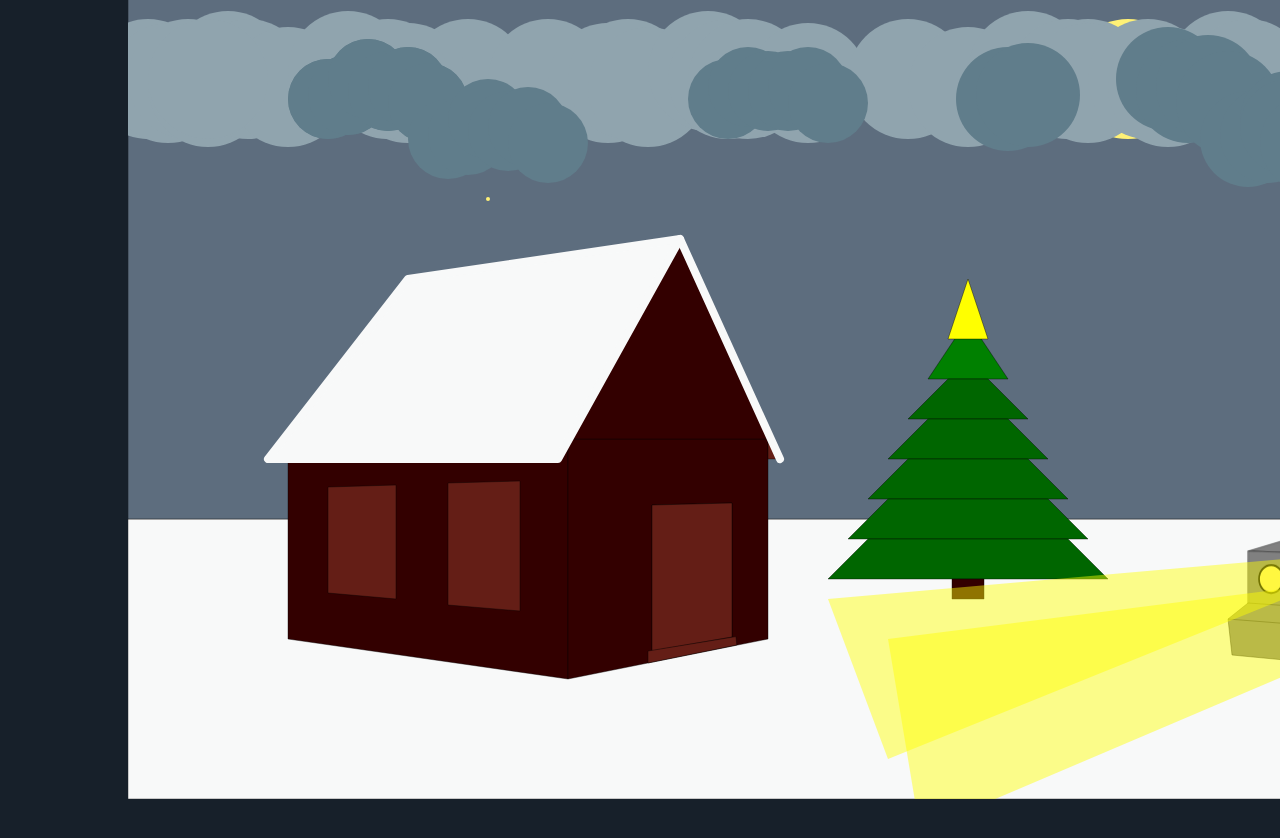
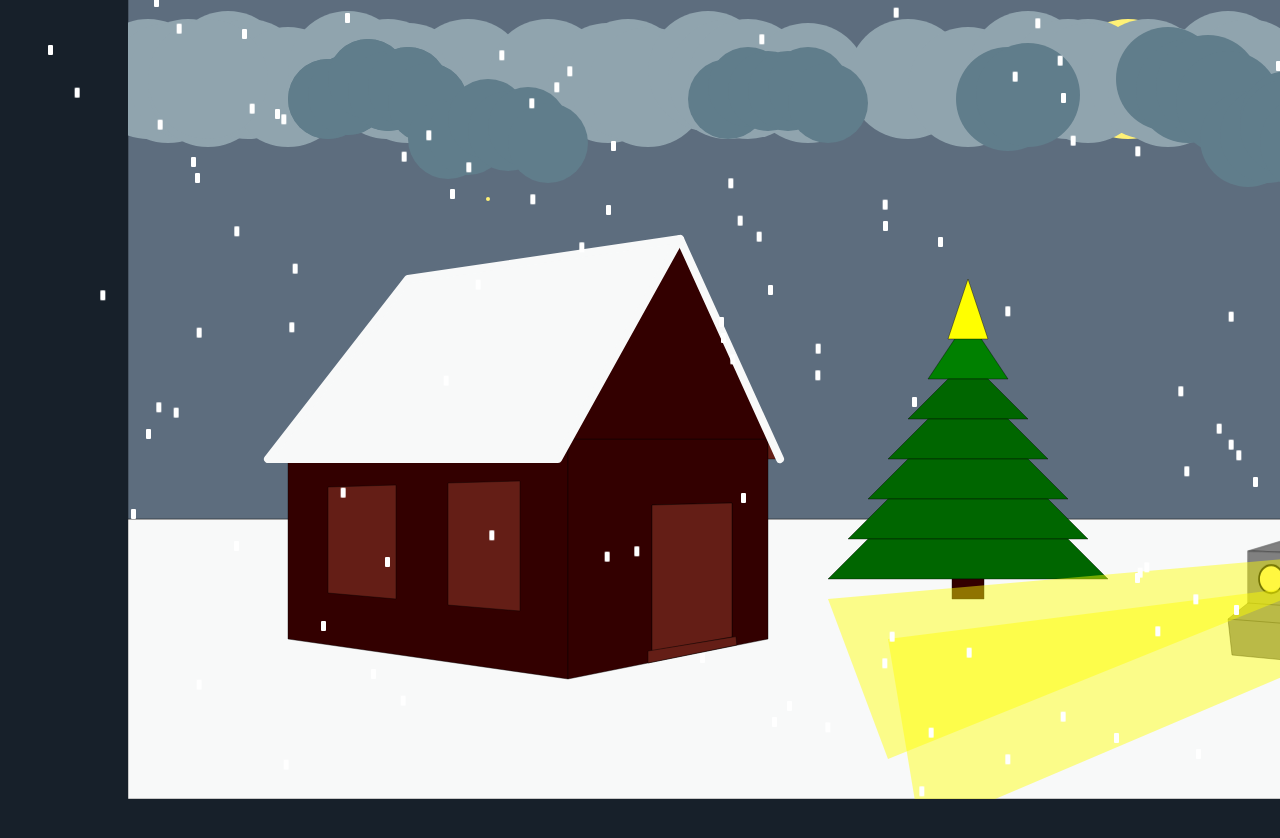
Before and after one commit to mitskevich-paul/svg, a plain HTML site: page index.html in a window 1280 px wide. Shown: the top 838 px of the page. Drawn offline with Linux system fonts and the light colour scheme.

Commit message:
Update index.html

```diff
--- a/index.html
+++ b/index.html
@@ -343,6 +343,6 @@
 
     </svg>
 </div>
-
+    <script src="./js.js"></script>
 </body>
 </html>
```
